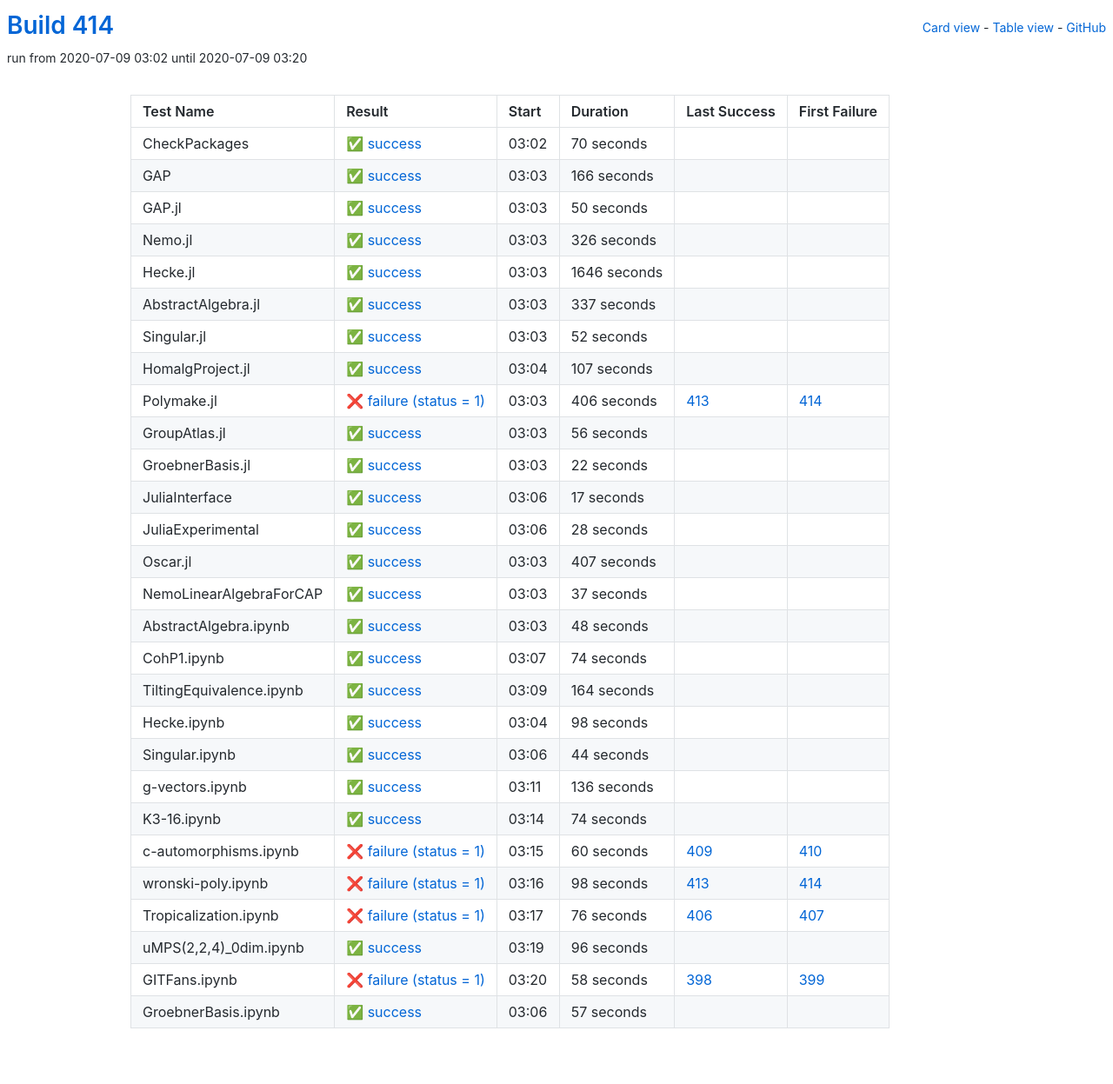
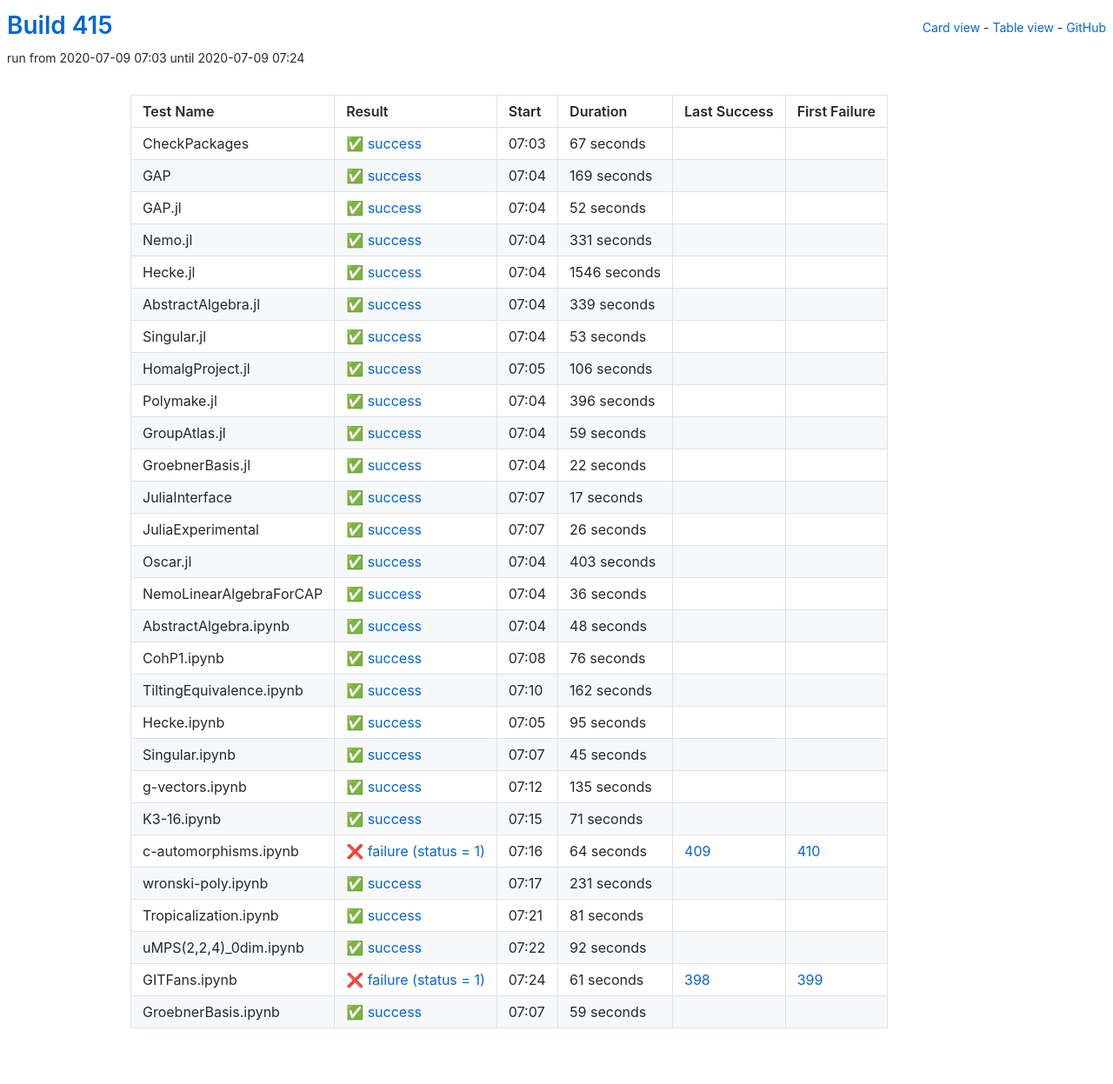
Before and after one commit to oscar-system/oscar-ci-status-stable, a Jekyll site: the page built from table.html, in a window 1280 px wide. Shown: the whole page at 87% size. Built offline with Jekyll 4.4.1, drawn with Linux system fonts in a browser that asks for light colours.

Commit message:
Build #415

```diff
--- a/_data/ci.yml
+++ b/_data/ci.yml
@@ -1,6 +1,6 @@
 ---
-build: 414
-build_url: https://oscarci.mathematik.uni-kl.de/job/oscar-stable/414/
+build: 415
+build_url: https://oscarci.mathematik.uni-kl.de/job/oscar-stable/415/
 job: oscar-stable
 organization: oscar-system
 repo: oscar-ci-status-stable
@@ -8,80 +8,32 @@ repourl: https://github.com/oscar-system/oscar-ci-status-stable
 tests:
 - name: CheckPackages
   id: checkpackages
-  log: https://oscarci.mathematik.uni-kl.de/job/oscar-stable/414/artifact/logs/build-414/CheckPackages.log
-  start: 2020-07-09 03:02
+  log: https://oscarci.mathematik.uni-kl.de/job/oscar-stable/415/artifact/logs/build-415/CheckPackages.log
+  start: 2020-07-09 07:03
   success: true
   exitcode: 0
   status: success
-  duration: 70
+  duration: 67
   last_success: false
   last_success_url:
   first_failure: false
   first_failure_url:
 - name: GAP
   id: gap
-  log: https://oscarci.mathematik.uni-kl.de/job/oscar-stable/414/artifact/logs/build-414/GAP.log
-  start: 2020-07-09 03:03
+  log: https://oscarci.mathematik.uni-kl.de/job/oscar-stable/415/artifact/logs/build-415/GAP.log
+  start: 2020-07-09 07:04
   success: true
   exitcode: 0
   status: success
-  duration: 166
+  duration: 169
   last_success: false
   last_success_url:
   first_failure: false
   first_failure_url:
 - name: GAP.jl
   id: gap-jl
-  log: https://oscarci.mathematik.uni-kl.de/job/oscar-stable/414/artifact/logs/build-414/GAP.jl.log
-  start: 2020-07-09 03:03
-  success: true
-  exitcode: 0
-  status: success
-  duration: 50
-  last_success: false
-  last_success_url:
-  first_failure: false
-  first_failure_url:
-- name: Nemo.jl
-  id: nemo-jl
-  log: https://oscarci.mathematik.uni-kl.de/job/oscar-stable/414/artifact/logs/build-414/Nemo.jl.log
-  start: 2020-07-09 03:03
-  success: true
-  exitcode: 0
-  status: success
-  duration: 326
-  last_success: false
-  last_success_url:
-  first_failure: false
-  first_failure_url:
-- name: Hecke.jl
-  id: hecke-jl
-  log: https://oscarci.mathematik.uni-kl.de/job/oscar-stable/414/artifact/logs/build-414/Hecke.jl.log
-  start: 2020-07-09 03:03
-  success: true
-  exitcode: 0
-  status: success
-  duration: 1646
-  last_success: false
-  last_success_url:
-  first_failure: false
-  first_failure_url:
-- name: AbstractAlgebra.jl
-  id: abstractalgebra-jl
-  log: https://oscarci.mathematik.uni-kl.de/job/oscar-stable/414/artifact/logs/build-414/AbstractAlgebra.jl.log
-  start: 2020-07-09 03:03
-  success: true
-  exitcode: 0
-  status: success
-  duration: 337
-  last_success: false
-  last_success_url:
-  first_failure: false
-  first_failure_url:
-- name: Singular.jl
-  id: singular-jl
-  log: https://oscarci.mathematik.uni-kl.de/job/oscar-stable/414/artifact/logs/build-414/Singular.jl.log
-  start: 2020-07-09 03:03
+  log: https://oscarci.mathematik.uni-kl.de/job/oscar-stable/415/artifact/logs/build-415/GAP.jl.log
+  start: 2020-07-09 07:04
   success: true
   exitcode: 0
   status: success
@@ -90,46 +42,94 @@ tests:
   last_success_url:
   first_failure: false
   first_failure_url:
-- name: HomalgProject.jl
-  id: homalgproject-jl
-  log: https://oscarci.mathematik.uni-kl.de/job/oscar-stable/414/artifact/logs/build-414/HomalgProject.jl.log
-  start: 2020-07-09 03:04
+- name: Nemo.jl
+  id: nemo-jl
+  log: https://oscarci.mathematik.uni-kl.de/job/oscar-stable/415/artifact/logs/build-415/Nemo.jl.log
+  start: 2020-07-09 07:04
   success: true
   exitcode: 0
   status: success
-  duration: 107
+  duration: 331
+  last_success: false
+  last_success_url:
+  first_failure: false
+  first_failure_url:
+- name: Hecke.jl
+  id: hecke-jl
+  log: https://oscarci.mathematik.uni-kl.de/job/oscar-stable/415/artifact/logs/build-415/Hecke.jl.log
+  start: 2020-07-09 07:04
+  success: true
+  exitcode: 0
+  status: success
+  duration: 1546
+  last_success: false
+  last_success_url:
+  first_failure: false
+  first_failure_url:
+- name: AbstractAlgebra.jl
+  id: abstractalgebra-jl
+  log: https://oscarci.mathematik.uni-kl.de/job/oscar-stable/415/artifact/logs/build-415/AbstractAlgebra.jl.log
+  start: 2020-07-09 07:04
+  success: true
+  exitcode: 0
+  status: success
+  duration: 339
+  last_success: false
+  last_success_url:
+  first_failure: false
+  first_failure_url:
+- name: Singular.jl
+  id: singular-jl
+  log: https://oscarci.mathematik.uni-kl.de/job/oscar-stable/415/artifact/logs/build-415/Singular.jl.log
+  start: 2020-07-09 07:04
+  success: true
+  exitcode: 0
+  status: success
+  duration: 53
+  last_success: false
+  last_success_url:
+  first_failure: false
+  first_failure_url:
+- name: HomalgProject.jl
+  id: homalgproject-jl
+  log: https://oscarci.mathematik.uni-kl.de/job/oscar-stable/415/artifact/logs/build-415/HomalgProject.jl.log
+  start: 2020-07-09 07:05
+  success: true
+  exitcode: 0
+  status: success
+  duration: 106
   last_success: false
   last_success_url:
   first_failure: false
   first_failure_url:
 - name: Polymake.jl
   id: polymake-jl
-  log: https://oscarci.mathematik.uni-kl.de/job/oscar-stable/414/artifact/logs/build-414/Polymake.jl.log
-  start: 2020-07-09 03:03
-  success: false
-  exitcode: 1
-  status: failure
-  duration: 406
-  last_success: 413
-  last_success_url: https://oscarci.mathematik.uni-kl.de/job/oscar-stable/413/
-  first_failure: 414
-  first_failure_url: https://oscarci.mathematik.uni-kl.de/job/oscar-stable/414/
-- name: GroupAtlas.jl
-  id: groupatlas-jl
-  log: https://oscarci.mathematik.uni-kl.de/job/oscar-stable/414/artifact/logs/build-414/GroupAtlas.jl.log
-  start: 2020-07-09 03:03
+  log: https://oscarci.mathematik.uni-kl.de/job/oscar-stable/415/artifact/logs/build-415/Polymake.jl.log
+  start: 2020-07-09 07:04
   success: true
   exitcode: 0
   status: success
-  duration: 56
+  duration: 396
+  last_success: false
+  last_success_url:
+  first_failure: false
+  first_failure_url:
+- name: GroupAtlas.jl
+  id: groupatlas-jl
+  log: https://oscarci.mathematik.uni-kl.de/job/oscar-stable/415/artifact/logs/build-415/GroupAtlas.jl.log
+  start: 2020-07-09 07:04
+  success: true
+  exitcode: 0
+  status: success
+  duration: 59
   last_success: false
   last_success_url:
   first_failure: false
   first_failure_url:
 - name: GroebnerBasis.jl
   id: groebnerbasis-jl
-  log: https://oscarci.mathematik.uni-kl.de/job/oscar-stable/414/artifact/logs/build-414/GroebnerBasis.jl.log
-  start: 2020-07-09 03:03
+  log: https://oscarci.mathematik.uni-kl.de/job/oscar-stable/415/artifact/logs/build-415/GroebnerBasis.jl.log
+  start: 2020-07-09 07:04
   success: true
   exitcode: 0
   status: success
@@ -140,8 +140,8 @@ tests:
   first_failure_url:
 - name: JuliaInterface
   id: juliainterface
-  log: https://oscarci.mathematik.uni-kl.de/job/oscar-stable/414/artifact/logs/build-414/JuliaInterface.log
-  start: 2020-07-09 03:06
+  log: https://oscarci.mathematik.uni-kl.de/job/oscar-stable/415/artifact/logs/build-415/JuliaInterface.log
+  start: 2020-07-09 07:07
   success: true
   exitcode: 0
   status: success
@@ -152,44 +152,44 @@ tests:
   first_failure_url:
 - name: JuliaExperimental
   id: juliaexperimental
-  log: https://oscarci.mathematik.uni-kl.de/job/oscar-stable/414/artifact/logs/build-414/JuliaExperimental.log
-  start: 2020-07-09 03:06
+  log: https://oscarci.mathematik.uni-kl.de/job/oscar-stable/415/artifact/logs/build-415/JuliaExperimental.log
+  start: 2020-07-09 07:07
   success: true
   exitcode: 0
   status: success
-  duration: 28
+  duration: 26
   last_success: false
   last_success_url:
   first_failure: false
   first_failure_url:
 - name: Oscar.jl
   id: oscar-jl
-  log: https://oscarci.mathematik.uni-kl.de/job/oscar-stable/414/artifact/logs/build-414/Oscar.jl.log
-  start: 2020-07-09 03:03
+  log: https://oscarci.mathematik.uni-kl.de/job/oscar-stable/415/artifact/logs/build-415/Oscar.jl.log
+  start: 2020-07-09 07:04
   success: true
   exitcode: 0
   status: success
-  duration: 407
+  duration: 403
   last_success: false
   last_success_url:
   first_failure: false
   first_failure_url:
 - name: NemoLinearAlgebraForCAP
   id: nemolinearalgebraforcap
-  log: https://oscarci.mathematik.uni-kl.de/job/oscar-stable/414/artifact/logs/build-414/NemoLinearAlgebraForCAP.log
-  start: 2020-07-09 03:03
+  log: https://oscarci.mathematik.uni-kl.de/job/oscar-stable/415/artifact/logs/build-415/NemoLinearAlgebraForCAP.log
+  start: 2020-07-09 07:04
   success: true
   exitcode: 0
   status: success
-  duration: 37
+  duration: 36
   last_success: false
   last_success_url:
   first_failure: false
   first_failure_url:
 - name: AbstractAlgebra.ipynb
   id: abstractalgebra-ipynb
-  log: https://oscarci.mathematik.uni-kl.de/job/oscar-stable/414/artifact/logs/build-414/AbstractAlgebra.ipynb.log
-  start: 2020-07-09 03:03
+  log: https://oscarci.mathematik.uni-kl.de/job/oscar-stable/415/artifact/logs/build-415/AbstractAlgebra.ipynb.log
+  start: 2020-07-09 07:04
   success: true
   exitcode: 0
   status: success
@@ -200,144 +200,144 @@ tests:
   first_failure_url:
 - name: CohP1.ipynb
   id: cohp1-ipynb
-  log: https://oscarci.mathematik.uni-kl.de/job/oscar-stable/414/artifact/logs/build-414/CohP1.ipynb.log
-  start: 2020-07-09 03:07
+  log: https://oscarci.mathematik.uni-kl.de/job/oscar-stable/415/artifact/logs/build-415/CohP1.ipynb.log
+  start: 2020-07-09 07:08
   success: true
   exitcode: 0
   status: success
-  duration: 74
+  duration: 76
   last_success: false
   last_success_url:
   first_failure: false
   first_failure_url:
 - name: TiltingEquivalence.ipynb
   id: tiltingequivalence-ipynb
-  log: https://oscarci.mathematik.uni-kl.de/job/oscar-stable/414/artifact/logs/build-414/TiltingEquivalence.ipynb.log
-  start: 2020-07-09 03:09
+  log: https://oscarci.mathematik.uni-kl.de/job/oscar-stable/415/artifact/logs/build-415/TiltingEquivalence.ipynb.log
+  start: 2020-07-09 07:10
   success: true
   exitcode: 0
   status: success
-  duration: 164
+  duration: 162
   last_success: false
   last_success_url:
   first_failure: false
   first_failure_url:
 - name: Hecke.ipynb
   id: hecke-ipynb
-  log: https://oscarci.mathematik.uni-kl.de/job/oscar-stable/414/artifact/logs/build-414/Hecke.ipynb.log
-  start: 2020-07-09 03:04
+  log: https://oscarci.mathematik.uni-kl.de/job/oscar-stable/415/artifact/logs/build-415/Hecke.ipynb.log
+  start: 2020-07-09 07:05
   success: true
   exitcode: 0
   status: success
-  duration: 98
+  duration: 95
   last_success: false
   last_success_url:
   first_failure: false
   first_failure_url:
 - name: Singular.ipynb
   id: singular-ipynb
-  log: https://oscarci.mathematik.uni-kl.de/job/oscar-stable/414/artifact/logs/build-414/Singular.ipynb.log
-  start: 2020-07-09 03:06
+  log: https://oscarci.mathematik.uni-kl.de/job/oscar-stable/415/artifact/logs/build-415/Singular.ipynb.log
+  start: 2020-07-09 07:07
   success: true
   exitcode: 0
   status: success
-  duration: 44
+  duration: 45
   last_success: false
   last_success_url:
   first_failure: false
   first_failure_url:
 - name: g-vectors.ipynb
   id: g-vectors-ipynb
-  log: https://oscarci.mathematik.uni-kl.de/job/oscar-stable/414/artifact/logs/build-414/g-vectors.ipynb.log
-  start: 2020-07-09 03:11
+  log: https://oscarci.mathematik.uni-kl.de/job/oscar-stable/415/artifact/logs/build-415/g-vectors.ipynb.log
+  start: 2020-07-09 07:12
   success: true
   exitcode: 0
   status: success
-  duration: 136
+  duration: 135
   last_success: false
   last_success_url:
   first_failure: false
   first_failure_url:
 - name: K3-16.ipynb
   id: k3-16-ipynb
-  log: https://oscarci.mathematik.uni-kl.de/job/oscar-stable/414/artifact/logs/build-414/K3-16.ipynb.log
-  start: 2020-07-09 03:14
+  log: https://oscarci.mathematik.uni-kl.de/job/oscar-stable/415/artifact/logs/build-415/K3-16.ipynb.log
+  start: 2020-07-09 07:15
   success: true
   exitcode: 0
   status: success
-  duration: 74
+  duration: 71
   last_success: false
   last_success_url:
   first_failure: false
   first_failure_url:
 - name: c-automorphisms.ipynb
   id: c-automorphisms-ipynb
-  log: https://oscarci.mathematik.uni-kl.de/job/oscar-stable/414/artifact/logs/build-414/c-automorphisms.ipynb.log
-  start: 2020-07-09 03:15
+  log: https://oscarci.mathematik.uni-kl.de/job/oscar-stable/415/artifact/logs/build-415/c-automorphisms.ipynb.log
+  start: 2020-07-09 07:16
   success: false
   exitcode: 1
   status: failure
-  duration: 60
+  duration: 64
   last_success: 409
   last_success_url: https://oscarci.mathematik.uni-kl.de/job/oscar-stable/409/
   first_failure: 410
   first_failure_url: https://oscarci.mathematik.uni-kl.de/job/oscar-stable/410/
 - name: wronski-poly.ipynb
   id: wronski-poly-ipynb
-  log: https://oscarci.mathematik.uni-kl.de/job/oscar-stable/414/artifact/logs/build-414/wronski-poly.ipynb.log
-  start: 2020-07-09 03:16
-  success: false
-  exitcode: 1
-  status: failure
-  duration: 98
-  last_success: 413
-  last_success_url: https://oscarci.mathematik.uni-kl.de/job/oscar-stable/413/
-  first_failure: 414
-  first_failure_url: https://oscarci.mathematik.uni-kl.de/job/oscar-stable/414/
-- name: Tropicalization.ipynb
-  id: tropicalization-ipynb
-  log: https://oscarci.mathematik.uni-kl.de/job/oscar-stable/414/artifact/logs/build-414/Tropicalization.ipynb.log
-  start: 2020-07-09 03:17
-  success: false
-  exitcode: 1
-  status: failure
-  duration: 76
-  last_success: 406
-  last_success_url: https://oscarci.mathematik.uni-kl.de/job/oscar-stable/406/
-  first_failure: 407
-  first_failure_url: https://oscarci.mathematik.uni-kl.de/job/oscar-stable/407/
-- name: uMPS(2,2,4)_0dim.ipynb
-  id: umps-2-2-4-0dim-ipynb
-  log: https://oscarci.mathematik.uni-kl.de/job/oscar-stable/414/artifact/logs/build-414/uMPS-2-2-4-_0dim.ipynb.log
-  start: 2020-07-09 03:19
+  log: https://oscarci.mathematik.uni-kl.de/job/oscar-stable/415/artifact/logs/build-415/wronski-poly.ipynb.log
+  start: 2020-07-09 07:17
   success: true
   exitcode: 0
   status: success
-  duration: 96
+  duration: 231
+  last_success: false
+  last_success_url:
+  first_failure: false
+  first_failure_url:
+- name: Tropicalization.ipynb
+  id: tropicalization-ipynb
+  log: https://oscarci.mathematik.uni-kl.de/job/oscar-stable/415/artifact/logs/build-415/Tropicalization.ipynb.log
+  start: 2020-07-09 07:21
+  success: true
+  exitcode: 0
+  status: success
+  duration: 81
+  last_success: false
+  last_success_url:
+  first_failure: false
+  first_failure_url:
+- name: uMPS(2,2,4)_0dim.ipynb
+  id: umps-2-2-4-0dim-ipynb
+  log: https://oscarci.mathematik.uni-kl.de/job/oscar-stable/415/artifact/logs/build-415/uMPS-2-2-4-_0dim.ipynb.log
+  start: 2020-07-09 07:22
+  success: true
+  exitcode: 0
+  status: success
+  duration: 92
   last_success: false
   last_success_url:
   first_failure: false
   first_failure_url:
 - name: GITFans.ipynb
   id: gitfans-ipynb
-  log: https://oscarci.mathematik.uni-kl.de/job/oscar-stable/414/artifact/logs/build-414/GITFans.ipynb.log
-  start: 2020-07-09 03:20
+  log: https://oscarci.mathematik.uni-kl.de/job/oscar-stable/415/artifact/logs/build-415/GITFans.ipynb.log
+  start: 2020-07-09 07:24
   success: false
   exitcode: 1
   status: failure
-  duration: 58
+  duration: 61
   last_success: 398
   last_success_url: https://oscarci.mathematik.uni-kl.de/job/oscar-stable/398/
   first_failure: 399
   first_failure_url: https://oscarci.mathematik.uni-kl.de/job/oscar-stable/399/
 - name: GroebnerBasis.ipynb
   id: groebnerbasis-ipynb
-  log: https://oscarci.mathematik.uni-kl.de/job/oscar-stable/414/artifact/logs/build-414/GroebnerBasis.ipynb.log
-  start: 2020-07-09 03:06
+  log: https://oscarci.mathematik.uni-kl.de/job/oscar-stable/415/artifact/logs/build-415/GroebnerBasis.ipynb.log
+  start: 2020-07-09 07:07
   success: true
   exitcode: 0
   status: success
-  duration: 57
+  duration: 59
   last_success: false
   last_success_url:
   first_failure: false
```
Also changed, not shown: README.md.
